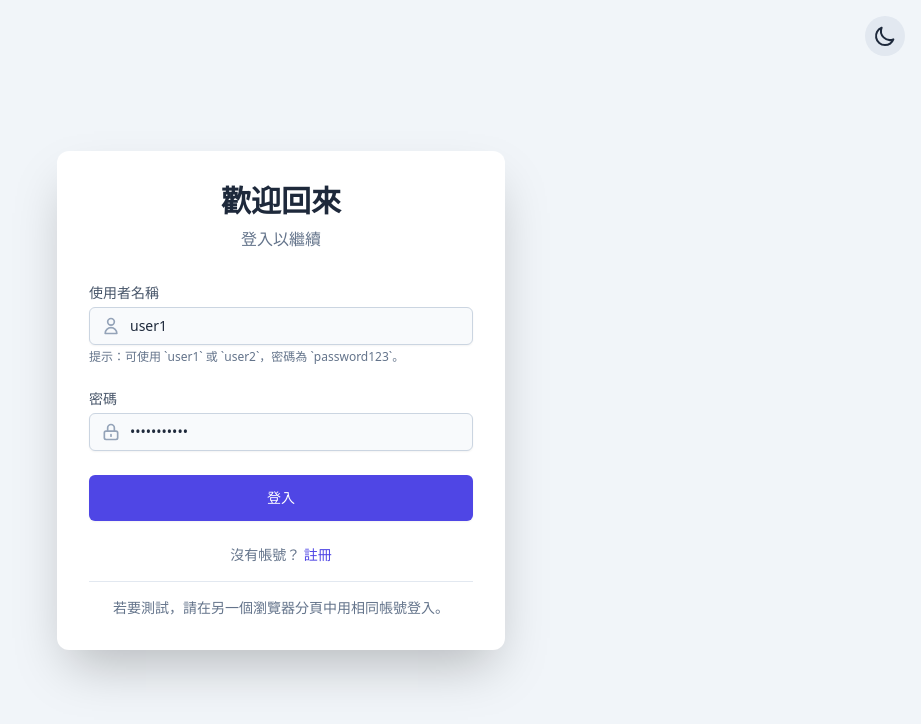
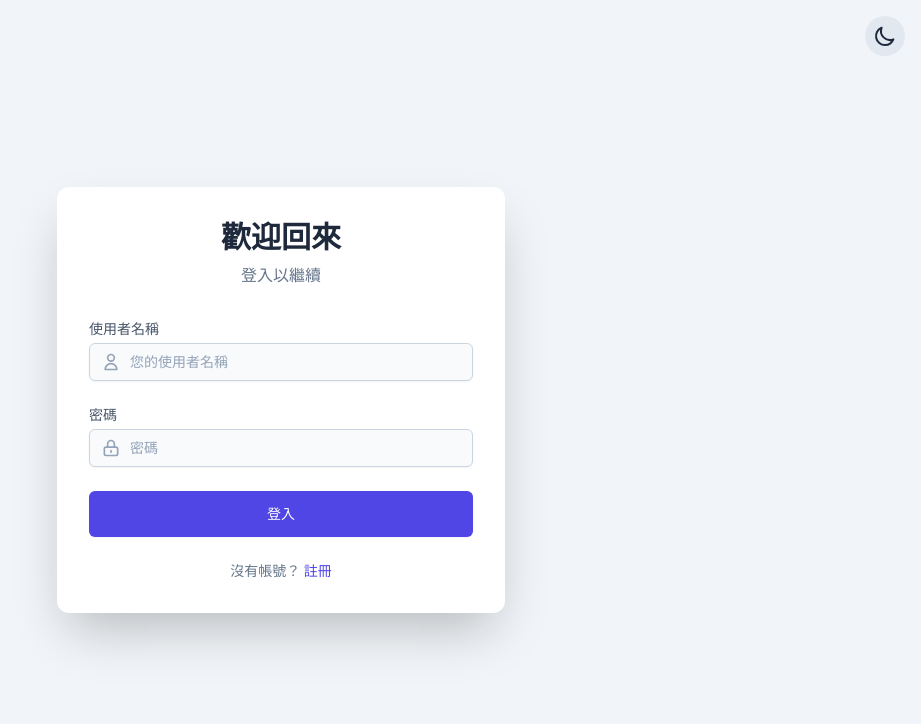
Before and after one commit to tsubasa-k/Single-Login, a React (Vite) app: page / in a window 1280 px wide. Shown: the top 724 px of the page, without its empty margins (359-1280 px from the left). Built offline with nearby package versions, Linux system fonts and the light colour scheme.

Commit message:
Refactor LoginPage to clear initial input values
Updated initial state for username and password fields to be empty and removed placeholder text and hints.

```diff
--- a/components/LoginPage.tsx
+++ b/components/LoginPage.tsx
@@ -8,8 +8,10 @@ interface LoginPageProps {
 }
 
 export const LoginPage: React.FC<LoginPageProps> = ({ onSwitchToRegister }) => {
-  const [username, setUsername] = useState('user1');
-  const [password, setPassword] = useState('password123');
+  // ▼▼▼ START: 修改此處 ▼▼▼
+  const [username, setUsername] = useState('');
+  const [password, setPassword] = useState('');
+  // ▲▲▲ END: 修改此處 ▲▲▲
   const [error, setError] = useState('');
   const [isLoading, setIsLoading] = useState(false);
   const auth = useAuth();
@@ -65,11 +67,13 @@ export const LoginPage: React.FC<LoginPageProps> = ({ onSwitchToRegister }) => {
                 value={username}
                 onChange={(e) => setUsername(e.target.value)}
                 className="block w-full pl-10 pr-3 py-2 border border-slate-300 dark:border-slate-600 rounded-md shadow-sm placeholder-slate-400 focus:outline-none focus:ring-indigo-500 focus:border-indigo-500 sm:text-sm bg-slate-50 dark:bg-slate-700"
-                placeholder="例如：user1"
+                placeholder="您的使用者名稱"
                 required
               />
             </div>
-             <p className="text-xs text-slate-500 dark:text-slate-400 mt-1">提示：可使用 `user1` 或 `user2`，密碼為 `password123`。</p>
+             {/* ▼▼▼ START: 移除提示文字 ▼▼▼ */}
+             {/* <p className="text-xs text-slate-500 dark:text-slate-400 mt-1">提示：可使用 `user1` 或 `user2`，密碼為 `password123`。</p> */}
+             {/* ▲▲▲ END: 移除提示文字 ▲▲▲ */}
           </div>
 
           <div>
@@ -111,9 +115,11 @@ export const LoginPage: React.FC<LoginPageProps> = ({ onSwitchToRegister }) => {
                 註冊
             </button>
          </div>
-         <div className="mt-4 pt-4 border-t border-slate-200 dark:border-slate-700 text-center text-sm text-slate-500 dark:text-slate-400">
+         {/* ▼▼▼ START: 移除測試提示 ▼▼▼ */}
+         {/* <div className="mt-4 pt-4 border-t border-slate-200 dark:border-slate-700 text-center text-sm text-slate-500 dark:text-slate-400">
             若要測試，請在另一個瀏覽器分頁中用相同帳號登入。
-         </div>
+         </div> */}
+         {/* ▲▲▲ END: 移除測試提示 ▲▲▲ */}
       </div>
     </div>
   );
```
